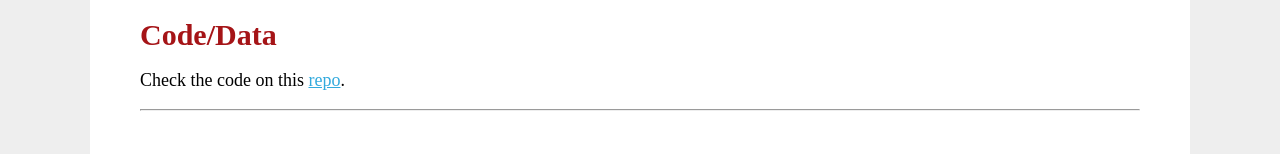
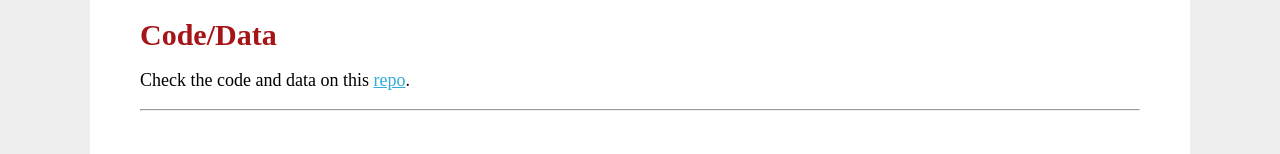
Before and after one commit to ennauata/buildings2vec.github.io, a plain HTML site: page buildings2vec/page.html in a window 1280 px wide. Shown: the part 1167-1321 px from the top of the page. Drawn offline with Linux system fonts and the light colour scheme.

Commit message:
first commit

```diff
--- a/buildings2vec/page.html
+++ b/buildings2vec/page.html
@@ -51,7 +51,7 @@
 		<div class="text">
 			<h3>Code/Data</h3>
 		</div>
-		<p>Check the code on this <a href="https://github.com/ennauata/buildings2vec">repo</a>.</p>
+		<p>Check the code and data on this <a href="https://github.com/ennauata/buildings2vec">repo</a>.</p>
 		<hr />
 	</div>
 
```
